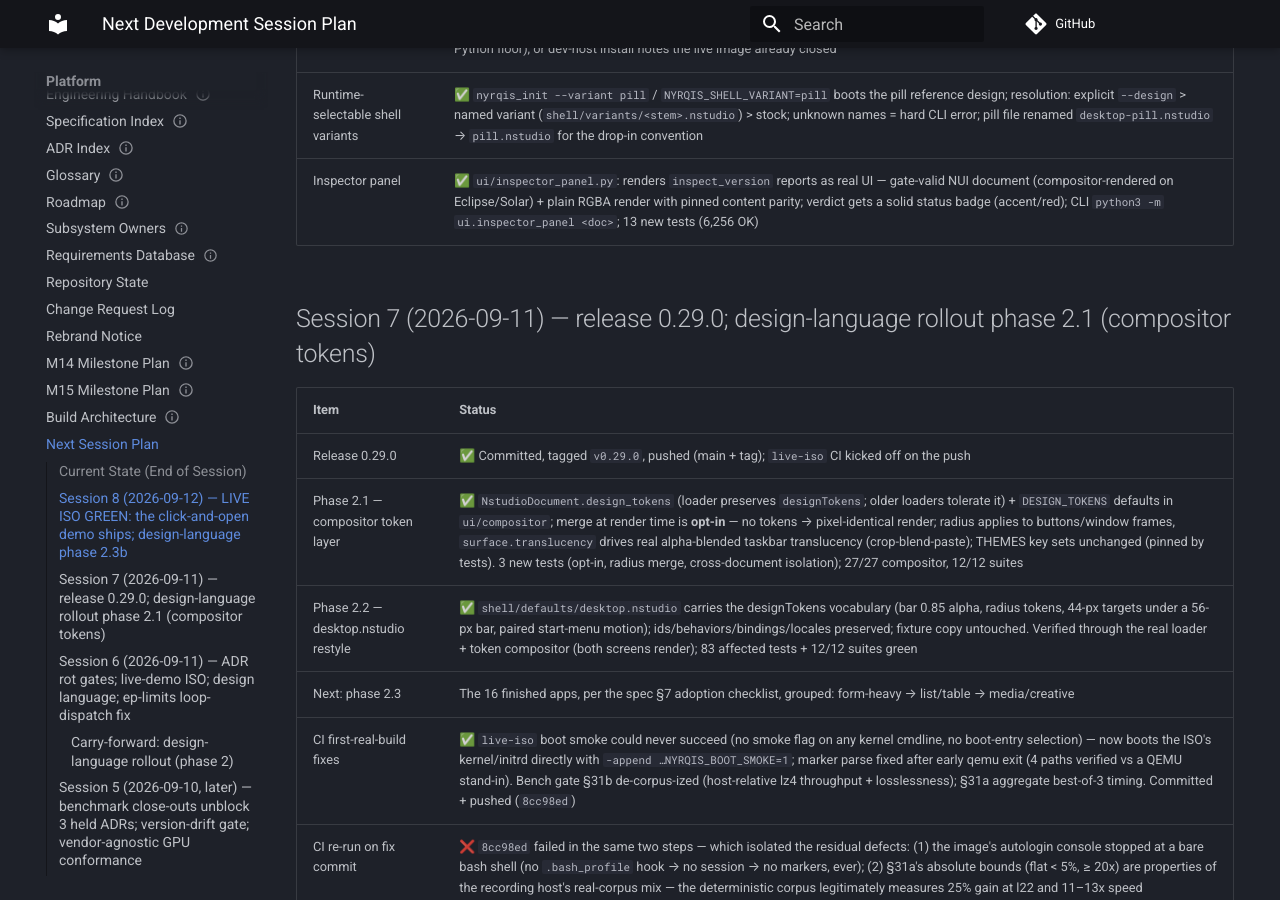
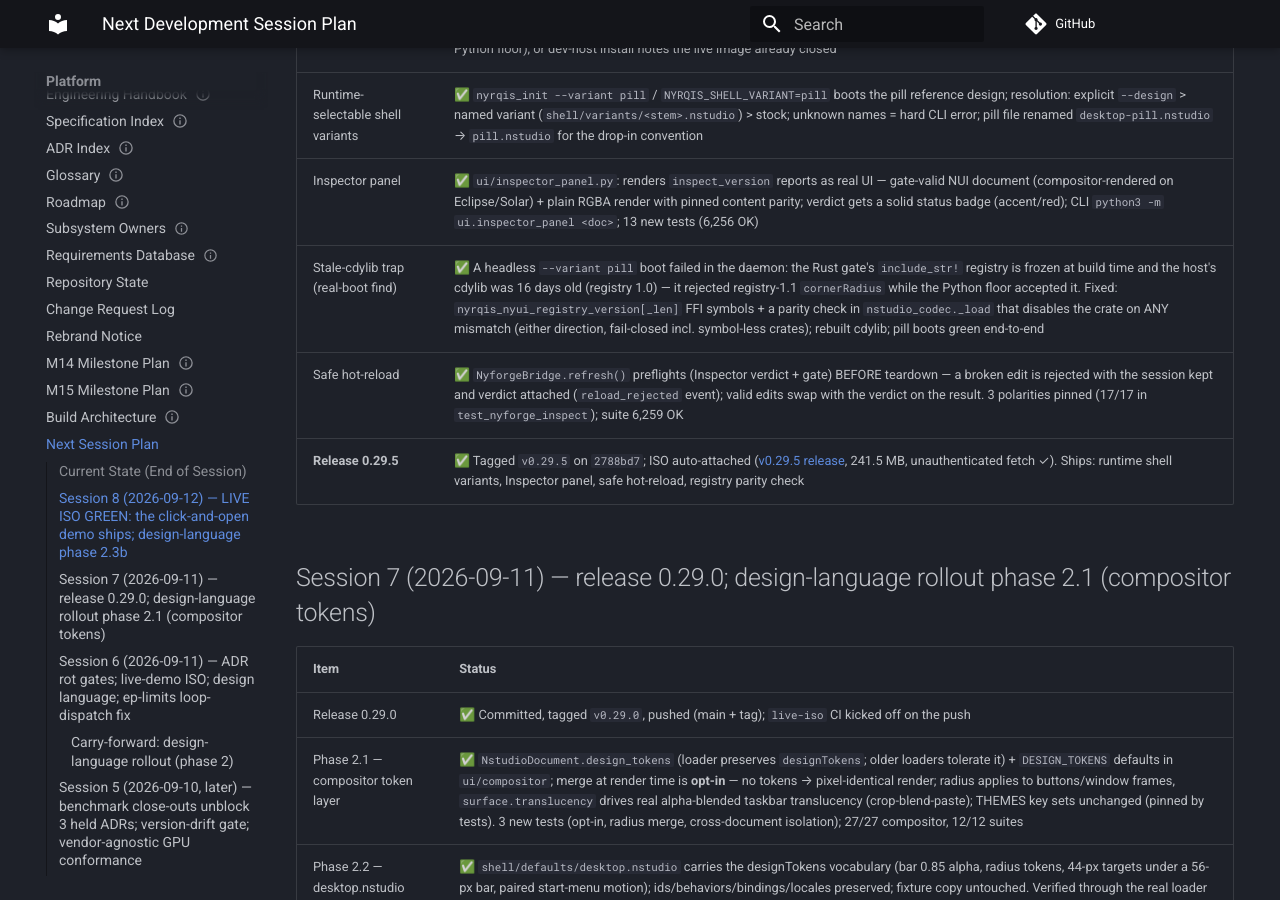
Before and after one commit to Myco-mycelium/Nythera, an MkDocs documentation site: the page built from docs/00-platform/NEXT_SESSION_PLAN.md, in a window 1280 px wide and 900 px high, scrolled down 3312 px. Built offline with MkDocs 1.6.1 and Material for MkDocs 9.7.7, drawn with Linux system fonts in a browser that asks for light colours; comment, search, counter and statistics services are not loaded.

Commit message:
Plan: v0.29.5 shipped; stale-cdylib trap and safe hot-reload recorded

```diff
--- a/docs/00-platform/NEXT_SESSION_PLAN.md
+++ b/docs/00-platform/NEXT_SESSION_PLAN.md
@@ -59,6 +59,9 @@ date: 2026-09-10
 | Host probe re-run | ✅ `nyrqis-demo --probe-only`: nothing MISSING — all criticals green; advisories are by-design (kvm), documented fallback (Rust → Python floor), or dev-host install notes the live image already closed |
 | Runtime-selectable shell variants | ✅ `nyrqis_init --variant pill` / `NYRQIS_SHELL_VARIANT=pill` boots the pill reference design; resolution: explicit `--design` > named variant (`shell/variants/<stem>.nstudio`) > stock; unknown names = hard CLI error; pill file renamed `desktop-pill.nstudio` → `pill.nstudio` for the drop-in convention |
 | Inspector panel | ✅ `ui/inspector_panel.py`: renders `inspect_version` reports as real UI — gate-valid NUI document (compositor-rendered on Eclipse/Solar) + plain RGBA render with pinned content parity; verdict gets a solid status badge (accent/red); CLI `python3 -m ui.inspector_panel <doc>`; 13 new tests (6,256 OK) |
+| Stale-cdylib trap (real-boot find) | ✅ A headless `--variant pill` boot failed in the daemon: the Rust gate's `include_str!` registry is frozen at build time and the host's cdylib was 16 days old (registry 1.0) — it rejected registry-1.1 `cornerRadius` while the Python floor accepted it. Fixed: `nyrqis_nyui_registry_version[_len]` FFI symbols + a parity check in `nstudio_codec._load` that disables the crate on ANY mismatch (either direction, fail-closed incl. symbol-less crates); rebuilt cdylib; pill boots green end-to-end |
+| Safe hot-reload | ✅ `NyforgeBridge.refresh()` preflights (Inspector verdict + gate) BEFORE teardown — a broken edit is rejected with the session kept and verdict attached (`reload_rejected` event); valid edits swap with the verdict on the result. 3 polarities pinned (17/17 in `test_nyforge_inspect`); suite 6,259 OK |
+| **Release 0.29.5** | ✅ Tagged `v0.29.5` on `2788bd7`; ISO auto-attached ([v0.29.5 release](https://github.com/Myco-mycelium/Nythera/releases/tag/v0.29.5), 241.5 MB, unauthenticated fetch ✓). Ships: runtime shell variants, Inspector panel, safe hot-reload, registry parity check |
 
 ## Session 7 (2026-09-11) — release 0.29.0; design-language rollout phase 2.1 (compositor tokens)
 
```
